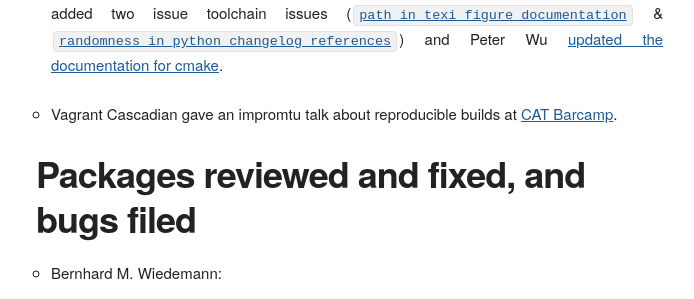
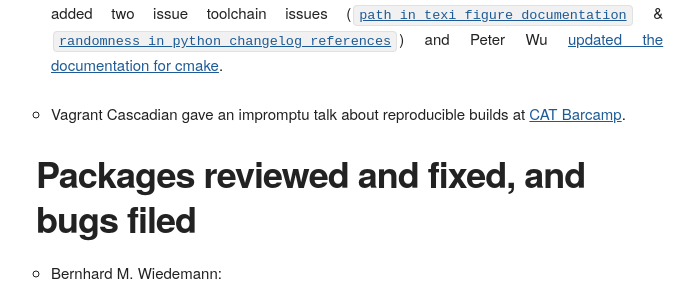
Before and after one commit to prototypefund/reproducible-website, a Jekyll site: the page built from _blog/posts/180.md, in a window 1280 px wide and 900 px high, scrolled down 921 px. Shown: the part 157-456 px from the top of the window, without its empty margins (124-818 px from the left). Built offline with Jekyll 4.4.1, drawn with Linux system fonts in a browser that asks for light colours; some web fonts are replaced.

Commit message:
Correct "impromptu" typo.

```diff
--- a/_blog/posts/180.md
+++ b/_blog/posts/180.md
@@ -22,7 +22,7 @@ Here's what happened in the [Reproducible Builds](https://reproducible-builds.or
 
 * Chris Lamb reviewed 35 Debian packages. In addition, 6 were updated and 15 were removed in this week, adding to [our knowledge about identified issues](https://tests.reproducible-builds.org/debian/index_issues.html). Chris Lamb also added two issue toolchain issues ([`path_in_texi_figure_documentation`](https://salsa.debian.org/reproducible-builds/reproducible-notes/commit/909c593b) & [`randomness_in_python_changelog_references`](https://salsa.debian.org/reproducible-builds/reproducible-notes/commit/4182192d)) and Peter Wu [updated the documentation for cmake](https://salsa.debian.org/reproducible-builds/reproducible-notes/commit/7ad02499).
 
-* Vagrant Cascadian gave an impromtu talk about reproducible builds at [CAT Barcamp](http://catbarcamp.org).
+* Vagrant Cascadian gave an impromptu talk about reproducible builds at [CAT Barcamp](http://catbarcamp.org).
 
 Packages reviewed and fixed, and bugs filed
 -------------------------------------------
```
